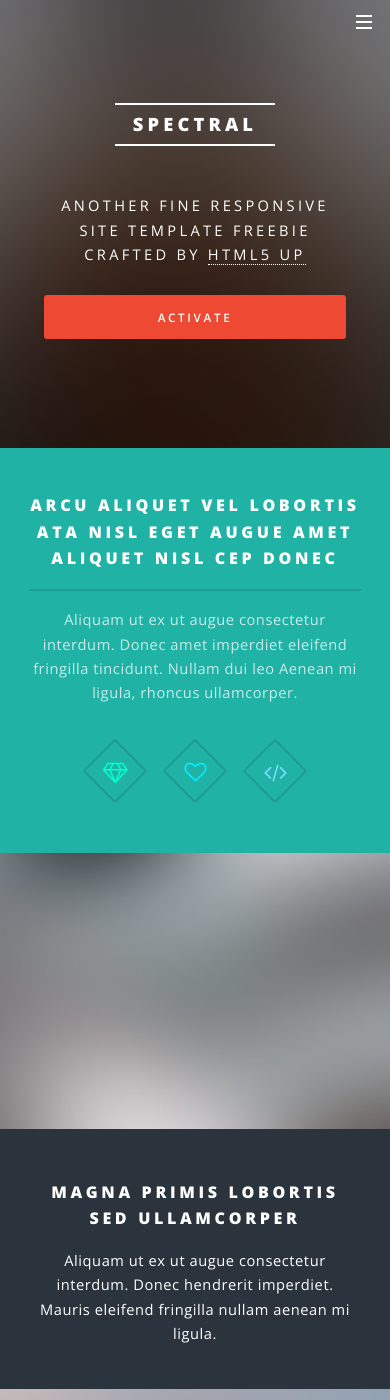
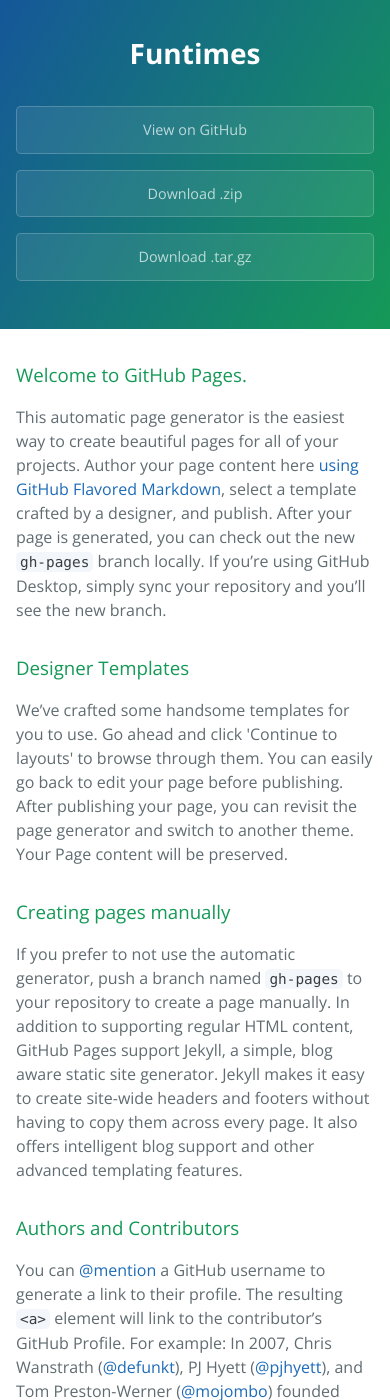
Before and after one commit to abettadapur/Planr, a Jekyll site: the page index.html, which Jekyll copies as it is, in a window 390 px wide and 1400 px high. Built offline with Jekyll 4.4.1, drawn with Linux system fonts in a browser that asks for light colours; some of the changed text lies outside the part shown.

Commit message:
Create gh-pages branch via GitHub

```diff
--- a/index.html
+++ b/index.html
@@ -1,107 +1,57 @@
----
-layout: landing
----
-				<!-- Banner -->
-					<section id="banner">
-						<div class="inner">
-							<h2>{{ site.title }}</h2>
-							<p>{{ site.description | markdownify }}</p>
-							<ul class="actions">
-								<li><a href="#" class="button special">Activate</a></li>
-							</ul>
-						</div>
-						<a href="#one" class="more scrolly">Learn More</a>
-					</section>
+<!DOCTYPE html>
+<html lang="en-us">
+  <head>
+    <meta charset="UTF-8">
+    <title>Funtimes by abettadapur</title>
+    <meta name="viewport" content="width=device-width, initial-scale=1">
+    <link rel="stylesheet" type="text/css" href="stylesheets/normalize.css" media="screen">
+    <link href='https://fonts.googleapis.com/css?family=Open+Sans:400,700' rel='stylesheet' type='text/css'>
+    <link rel="stylesheet" type="text/css" href="stylesheets/stylesheet.css" media="screen">
+    <link rel="stylesheet" type="text/css" href="stylesheets/github-light.css" media="screen">
+  </head>
+  <body>
+    <section class="page-header">
+      <h1 class="project-name">Funtimes</h1>
+      <h2 class="project-tagline"></h2>
+      <a href="https://github.com/abettadapur/FunTimes" class="btn">View on GitHub</a>
+      <a href="https://github.com/abettadapur/FunTimes/zipball/master" class="btn">Download .zip</a>
+      <a href="https://github.com/abettadapur/FunTimes/tarball/master" class="btn">Download .tar.gz</a>
+    </section>
 
-				<!-- One -->
-					<section id="one" class="wrapper style1 special">
-						<div class="inner">
-							<header class="major">
-								<h2>Arcu aliquet vel lobortis ata nisl<br />
-								eget augue amet aliquet nisl cep donec</h2>
-								<p>Aliquam ut ex ut augue consectetur interdum. Donec amet imperdiet eleifend<br />
-								fringilla tincidunt. Nullam dui leo Aenean mi ligula, rhoncus ullamcorper.</p>
-							</header>
-							<ul class="icons major">
-								<li><span class="icon fa-diamond major style1"><span class="label">Lorem</span></span></li>
-								<li><span class="icon fa-heart-o major style2"><span class="label">Ipsum</span></span></li>
-								<li><span class="icon fa-code major style3"><span class="label">Dolor</span></span></li>
-							</ul>
-						</div>
-					</section>
+    <section class="main-content">
+      <h3>
+<a id="welcome-to-github-pages" class="anchor" href="#welcome-to-github-pages" aria-hidden="true"><span aria-hidden="true" class="octicon octicon-link"></span></a>Welcome to GitHub Pages.</h3>
 
-				<!-- Two -->
-					<section id="two" class="wrapper alt style2">
-						<section class="spotlight">
-							<div class="image"><img src="images/pic01.jpg" alt="" /></div><div class="content">
-								<h2>Magna primis lobortis<br />
-								sed ullamcorper</h2>
-								<p>Aliquam ut ex ut augue consectetur interdum. Donec hendrerit imperdiet. Mauris eleifend fringilla nullam aenean mi ligula.</p>
-							</div>
-						</section>
-						<section class="spotlight">
-							<div class="image"><img src="images/pic02.jpg" alt="" /></div><div class="content">
-								<h2>Tortor dolore feugiat<br />
-								elementum magna</h2>
-								<p>Aliquam ut ex ut augue consectetur interdum. Donec hendrerit imperdiet. Mauris eleifend fringilla nullam aenean mi ligula.</p>
-							</div>
-						</section>
-						<section class="spotlight">
-							<div class="image"><img src="images/pic03.jpg" alt="" /></div><div class="content">
-								<h2>Augue eleifend aliquet<br />
-								sed condimentum</h2>
-								<p>Aliquam ut ex ut augue consectetur interdum. Donec hendrerit imperdiet. Mauris eleifend fringilla nullam aenean mi ligula.</p>
-							</div>
-						</section>
-					</section>
+<p>This automatic page generator is the easiest way to create beautiful pages for all of your projects. Author your page content here <a href="https://guides.github.com/features/mastering-markdown/">using GitHub Flavored Markdown</a>, select a template crafted by a designer, and publish. After your page is generated, you can check out the new <code>gh-pages</code> branch locally. If you’re using GitHub Desktop, simply sync your repository and you’ll see the new branch.</p>
 
-				<!-- Three -->
-					<section id="three" class="wrapper style3 special">
-						<div class="inner">
-							<header class="major">
-								<h2>Accumsan mus tortor nunc aliquet</h2>
-								<p>Aliquam ut ex ut augue consectetur interdum. Donec amet imperdiet eleifend<br />
-								fringilla tincidunt. Nullam dui leo Aenean mi ligula, rhoncus ullamcorper.</p>
-							</header>
-							<ul class="features">
-								<li class="icon fa-paper-plane-o">
-									<h3>Arcu accumsan</h3>
-									<p>Augue consectetur sed interdum imperdiet et ipsum. Mauris lorem tincidunt nullam amet leo Aenean ligula consequat consequat.</p>
-								</li>
-								<li class="icon fa-laptop">
-									<h3>Ac Augue Eget</h3>
-									<p>Augue consectetur sed interdum imperdiet et ipsum. Mauris lorem tincidunt nullam amet leo Aenean ligula consequat consequat.</p>
-								</li>
-								<li class="icon fa-code">
-									<h3>Mus Scelerisque</h3>
-									<p>Augue consectetur sed interdum imperdiet et ipsum. Mauris lorem tincidunt nullam amet leo Aenean ligula consequat consequat.</p>
-								</li>
-								<li class="icon fa-headphones">
-									<h3>Mauris Imperdiet</h3>
-									<p>Augue consectetur sed interdum imperdiet et ipsum. Mauris lorem tincidunt nullam amet leo Aenean ligula consequat consequat.</p>
-								</li>
-								<li class="icon fa-heart-o">
-									<h3>Aenean Primis</h3>
-									<p>Augue consectetur sed interdum imperdiet et ipsum. Mauris lorem tincidunt nullam amet leo Aenean ligula consequat consequat.</p>
-								</li>
-								<li class="icon fa-flag-o">
-									<h3>Tortor Ut</h3>
-									<p>Augue consectetur sed interdum imperdiet et ipsum. Mauris lorem tincidunt nullam amet leo Aenean ligula consequat consequat.</p>
-								</li>
-							</ul>
-						</div>
-					</section>
+<h3>
+<a id="designer-templates" class="anchor" href="#designer-templates" aria-hidden="true"><span aria-hidden="true" class="octicon octicon-link"></span></a>Designer Templates</h3>
 
-				<!-- CTA -->
-					<section id="cta" class="wrapper style4">
-						<div class="inner">
-							<header>
-								<h2>Arcue ut vel commodo</h2>
-								<p>Aliquam ut ex ut augue consectetur interdum endrerit imperdiet amet eleifend fringilla.</p>
-							</header>
-							<ul class="actions vertical">
-								<li><a href="#" class="button fit special">Activate</a></li>
-								<li><a href="#" class="button fit">Learn More</a></li>
-							</ul>
-						</div>
-					</section>
+<p>We’ve crafted some handsome templates for you to use. Go ahead and click 'Continue to layouts' to browse through them. You can easily go back to edit your page before publishing. After publishing your page, you can revisit the page generator and switch to another theme. Your Page content will be preserved.</p>
+
+<h3>
+<a id="creating-pages-manually" class="anchor" href="#creating-pages-manually" aria-hidden="true"><span aria-hidden="true" class="octicon octicon-link"></span></a>Creating pages manually</h3>
+
+<p>If you prefer to not use the automatic generator, push a branch named <code>gh-pages</code> to your repository to create a page manually. In addition to supporting regular HTML content, GitHub Pages support Jekyll, a simple, blog aware static site generator. Jekyll makes it easy to create site-wide headers and footers without having to copy them across every page. It also offers intelligent blog support and other advanced templating features.</p>
+
+<h3>
+<a id="authors-and-contributors" class="anchor" href="#authors-and-contributors" aria-hidden="true"><span aria-hidden="true" class="octicon octicon-link"></span></a>Authors and Contributors</h3>
+
+<p>You can <a href="https://help.github.com/articles/basic-writing-and-formatting-syntax/#mentioning-users-and-teams" class="user-mention">@mention</a> a GitHub username to generate a link to their profile. The resulting <code>&lt;a&gt;</code> element will link to the contributor’s GitHub Profile. For example: In 2007, Chris Wanstrath (<a href="https://github.com/defunkt" class="user-mention">@defunkt</a>), PJ Hyett (<a href="https://github.com/pjhyett" class="user-mention">@pjhyett</a>), and Tom Preston-Werner (<a href="https://github.com/mojombo" class="user-mention">@mojombo</a>) founded GitHub.</p>
+
+<h3>
+<a id="support-or-contact" class="anchor" href="#support-or-contact" aria-hidden="true"><span aria-hidden="true" class="octicon octicon-link"></span></a>Support or Contact</h3>
+
+<p>Having trouble with Pages? Check out our <a href="https://help.github.com/pages">documentation</a> or <a href="https://github.com/contact">contact support</a> and we’ll help you sort it out.</p>
+
+      <footer class="site-footer">
+        <span class="site-footer-owner"><a href="https://github.com/abettadapur/FunTimes">Funtimes</a> is maintained by <a href="https://github.com/abettadapur">abettadapur</a>.</span>
+
+        <span class="site-footer-credits">This page was generated by <a href="https://pages.github.com">GitHub Pages</a> using the <a href="https://github.com/jasonlong/cayman-theme">Cayman theme</a> by <a href="https://twitter.com/jasonlong">Jason Long</a>.</span>
+      </footer>
+
+    </section>
+
+
+  </body>
+</html>
--- /dev/null
+++ b/stylesheets/github-light.css
@@ -0,0 +1,115 @@
+/*
+   Copyright 2014 GitHub Inc.
+
+   Licensed under the Apache License, Version 2.0 (the "License");
+   you may not use this file except in compliance with the License.
+   You may obtain a copy of the License at
+
+       http://www.apache.org/licenses/LICENSE-2.0
+
+   Unless required by applicable law or agreed to in writing, software
+   distributed under the License is distributed on an "AS IS" BASIS,
+   WITHOUT WARRANTIES OR CONDITIONS OF ANY KIND, either express or implied.
+   See the License for the specific language governing permissions and
+   limitations under the License.
+
+*/
+
+.pl-c /* comment */ {
+  color: #969896;
+}
+
+.pl-c1      /* constant, markup.raw, meta.diff.header, meta.module-reference, meta.property-name, support, support.constant, support.variable, variable.other.constant */,
+.pl-s .pl-v /* string variable */ {
+  color: #0086b3;
+}
+
+.pl-e  /* entity */,
+.pl-en /* entity.name */ {
+  color: #795da3;
+}
+
+.pl-s .pl-s1 /* string source */,
+.pl-smi      /* storage.modifier.import, storage.modifier.package, storage.type.java, variable.other, variable.parameter.function */ {
+  color: #333;
+}
+
+.pl-ent /* entity.name.tag */ {
+  color: #63a35c;
+}
+
+.pl-k /* keyword, storage, storage.type */ {
+  color: #a71d5d;
+}
+
+.pl-pds              /* punctuation.definition.string, string.regexp.character-class */,
+.pl-s                /* string */,
+.pl-s .pl-pse .pl-s1 /* string punctuation.section.embedded source */,
+.pl-sr               /* string.regexp */,
+.pl-sr .pl-cce       /* string.regexp constant.character.escape */,
+.pl-sr .pl-sra       /* string.regexp string.regexp.arbitrary-repitition */,
+.pl-sr .pl-sre       /* string.regexp source.ruby.embedded */ {
+  color: #183691;
+}
+
+.pl-v /* variable */ {
+  color: #ed6a43;
+}
+
+.pl-id /* invalid.deprecated */ {
+  color: #b52a1d;
+}
+
+.pl-ii /* invalid.illegal */ {
+  background-color: #b52a1d;
+  color: #f8f8f8;
+}
+
+.pl-sr .pl-cce /* string.regexp constant.character.escape */ {
+  color: #63a35c;
+  font-weight: bold;
+}
+
+.pl-ml /* markup.list */ {
+  color: #693a17;
+}
+
+.pl-mh        /* markup.heading */,
+.pl-mh .pl-en /* markup.heading entity.name */,
+.pl-ms        /* meta.separator */ {
+  color: #1d3e81;
+  font-weight: bold;
+}
+
+.pl-mq /* markup.quote */ {
+  color: #008080;
+}
+
+.pl-mi /* markup.italic */ {
+  color: #333;
+  font-style: italic;
+}
+
+.pl-mb /* markup.bold */ {
+  color: #333;
+  font-weight: bold;
+}
+
+.pl-md /* markup.deleted, meta.diff.header.from-file */ {
+  background-color: #ffecec;
+  color: #bd2c00;
+}
+
+.pl-mi1 /* markup.inserted, meta.diff.header.to-file */ {
+  background-color: #eaffea;
+  color: #55a532;
+}
+
+.pl-mdr /* meta.diff.range */ {
+  color: #795da3;
+  font-weight: bold;
+}
+
+.pl-mo /* meta.output */ {
+  color: #1d3e81;
+}
--- /dev/null
+++ b/stylesheets/stylesheet.css
@@ -0,0 +1,245 @@
+* {
+  box-sizing: border-box; }
+
+body {
+  padding: 0;
+  margin: 0;
+  font-family: "Open Sans", "Helvetica Neue", Helvetica, Arial, sans-serif;
+  font-size: 16px;
+  line-height: 1.5;
+  color: #606c71; }
+
+a {
+  color: #1e6bb8;
+  text-decoration: none; }
+  a:hover {
+    text-decoration: underline; }
+
+.btn {
+  display: inline-block;
+  margin-bottom: 1rem;
+  color: rgba(255, 255, 255, 0.7);
+  background-color: rgba(255, 255, 255, 0.08);
+  border-color: rgba(255, 255, 255, 0.2);
+  border-style: solid;
+  border-width: 1px;
+  border-radius: 0.3rem;
+  transition: color 0.2s, background-color 0.2s, border-color 0.2s; }
+  .btn + .btn {
+    margin-left: 1rem; }
+
+.btn:hover {
+  color: rgba(255, 255, 255, 0.8);
+  text-decoration: none;
+  background-color: rgba(255, 255, 255, 0.2);
+  border-color: rgba(255, 255, 255, 0.3); }
+
+@media screen and (min-width: 64em) {
+  .btn {
+    padding: 0.75rem 1rem; } }
+
+@media screen and (min-width: 42em) and (max-width: 64em) {
+  .btn {
+    padding: 0.6rem 0.9rem;
+    font-size: 0.9rem; } }
+
+@media screen and (max-width: 42em) {
+  .btn {
+    display: block;
+    width: 100%;
+    padding: 0.75rem;
+    font-size: 0.9rem; }
+    .btn + .btn {
+      margin-top: 1rem;
+      margin-left: 0; } }
+
+.page-header {
+  color: #fff;
+  text-align: center;
+  background-color: #159957;
+  background-image: linear-gradient(120deg, #155799, #159957); }
+
+@media screen and (min-width: 64em) {
+  .page-header {
+    padding: 5rem 6rem; } }
+
+@media screen and (min-width: 42em) and (max-width: 64em) {
+  .page-header {
+    padding: 3rem 4rem; } }
+
+@media screen and (max-width: 42em) {
+  .page-header {
+    padding: 2rem 1rem; } }
+
+.project-name {
+  margin-top: 0;
+  margin-bottom: 0.1rem; }
+
+@media screen and (min-width: 64em) {
+  .project-name {
+    font-size: 3.25rem; } }
+
+@media screen and (min-width: 42em) and (max-width: 64em) {
+  .project-name {
+    font-size: 2.25rem; } }
+
+@media screen and (max-width: 42em) {
+  .project-name {
+    font-size: 1.75rem; } }
+
+.project-tagline {
+  margin-bottom: 2rem;
+  font-weight: normal;
+  opacity: 0.7; }
+
+@media screen and (min-width: 64em) {
+  .project-tagline {
+    font-size: 1.25rem; } }
+
+@media screen and (min-width: 42em) and (max-width: 64em) {
+  .project-tagline {
+    font-size: 1.15rem; } }
+
+@media screen and (max-width: 42em) {
+  .project-tagline {
+    font-size: 1rem; } }
+
+.main-content :first-child {
+  margin-top: 0; }
+.main-content img {
+  max-width: 100%; }
+.main-content h1, .main-content h2, .main-content h3, .main-content h4, .main-content h5, .main-content h6 {
+  margin-top: 2rem;
+  margin-bottom: 1rem;
+  font-weight: normal;
+  color: #159957; }
+.main-content p {
+  margin-bottom: 1em; }
+.main-content code {
+  padding: 2px 4px;
+  font-family: Consolas, "Liberation Mono", Menlo, Courier, monospace;
+  font-size: 0.9rem;
+  color: #383e41;
+  background-color: #f3f6fa;
+  border-radius: 0.3rem; }
+.main-content pre {
+  padding: 0.8rem;
+  margin-top: 0;
+  margin-bottom: 1rem;
+  font: 1rem Consolas, "Liberation Mono", Menlo, Courier, monospace;
+  color: #567482;
+  word-wrap: normal;
+  background-color: #f3f6fa;
+  border: solid 1px #dce6f0;
+  border-radius: 0.3rem; }
+  .main-content pre > code {
+    padding: 0;
+    margin: 0;
+    font-size: 0.9rem;
+    color: #567482;
+    word-break: normal;
+    white-space: pre;
+    background: transparent;
+    border: 0; }
+.main-content .highlight {
+  margin-bottom: 1rem; }
+  .main-content .highlight pre {
+    margin-bottom: 0;
+    word-break: normal; }
+.main-content .highlight pre, .main-content pre {
+  padding: 0.8rem;
+  overflow: auto;
+  font-size: 0.9rem;
+  line-height: 1.45;
+  border-radius: 0.3rem; }
+.main-content pre code, .main-content pre tt {
+  display: inline;
+  max-width: initial;
+  padding: 0;
+  margin: 0;
+  overflow: initial;
+  line-height: inherit;
+  word-wrap: normal;
+  background-color: transparent;
+  border: 0; }
+  .main-content pre code:before, .main-content pre code:after, .main-content pre tt:before, .main-content pre tt:after {
+    content: normal; }
+.main-content ul, .main-content ol {
+  margin-top: 0; }
+.main-content blockquote {
+  padding: 0 1rem;
+  margin-left: 0;
+  color: #819198;
+  border-left: 0.3rem solid #dce6f0; }
+  .main-content blockquote > :first-child {
+    margin-top: 0; }
+  .main-content blockquote > :last-child {
+    margin-bottom: 0; }
+.main-content table {
+  display: block;
+  width: 100%;
+  overflow: auto;
+  word-break: normal;
+  word-break: keep-all; }
+  .main-content table th {
+    font-weight: bold; }
+  .main-content table th, .main-content table td {
+    padding: 0.5rem 1rem;
+    border: 1px solid #e9ebec; }
+.main-content dl {
+  padding: 0; }
+  .main-content dl dt {
+    padding: 0;
+    margin-top: 1rem;
+    font-size: 1rem;
+    font-weight: bold; }
+  .main-content dl dd {
+    padding: 0;
+    margin-bottom: 1rem; }
+.main-content hr {
+  height: 2px;
+  padding: 0;
+  margin: 1rem 0;
+  background-color: #eff0f1;
+  border: 0; }
+
+@media screen and (min-width: 64em) {
+  .main-content {
+    max-width: 64rem;
+    padding: 2rem 6rem;
+    margin: 0 auto;
+    font-size: 1.1rem; } }
+
+@media screen and (min-width: 42em) and (max-width: 64em) {
+  .main-content {
+    padding: 2rem 4rem;
+    font-size: 1.1rem; } }
+
+@media screen and (max-width: 42em) {
+  .main-content {
+    padding: 2rem 1rem;
+    font-size: 1rem; } }
+
+.site-footer {
+  padding-top: 2rem;
+  margin-top: 2rem;
+  border-top: solid 1px #eff0f1; }
+
+.site-footer-owner {
+  display: block;
+  font-weight: bold; }
+
+.site-footer-credits {
+  color: #819198; }
+
+@media screen and (min-width: 64em) {
+  .site-footer {
+    font-size: 1rem; } }
+
+@media screen and (min-width: 42em) and (max-width: 64em) {
+  .site-footer {
+    font-size: 1rem; } }
+
+@media screen and (max-width: 42em) {
+  .site-footer {
+    font-size: 0.9rem; } }
```
Also changed, not shown: params.json (added, +1 -0 lines), stylesheets/normalize.css (added).
